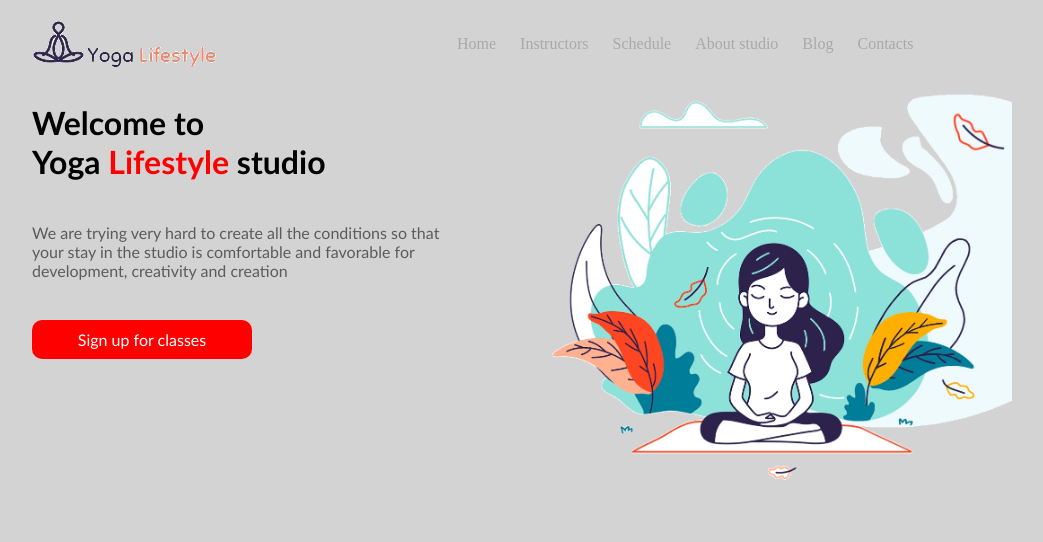
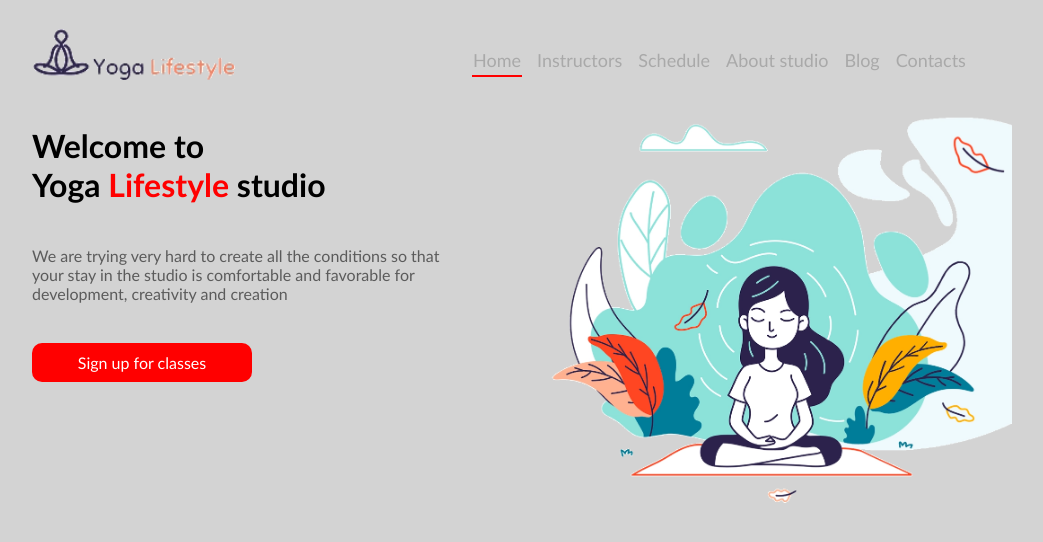
Before and after one commit to SergejsRom/9-yoga, a website: page index.html in a window 1280 px wide. Shown: the whole page, without its empty margins (128-1171 px from the left). Drawn offline with Linux system fonts and the light colour scheme.

Commit message:
margins a:first-child

```diff
--- a/index.html
+++ b/index.html
@@ -9,7 +9,7 @@
 </head>
 <body>
     <header>
-        <img style="margin-left:20px ;" src="./image/logo-yoga.png" alt="logo yoga">
+        <img style="margin-left:20px ; height: 53px; " src="./image/logo-yoga.png" alt="logo yoga">
         <nav>
             <a class="nav" href="#">
                 Home
--- a/yoga.css
+++ b/yoga.css
@@ -5,31 +5,46 @@ body {
 
 header, main
 {
+    display: inline-block;
     width: 1000px;
     background-color: lightgray;
     margin-top: 20px;
     margin-left: calc(50% - 500px);
 }
-main {
-    margin-top: 10px;
-}
 nav {
     width: 550px;
     float: right;
-    padding: 15px;
+    padding: 0px;
     float: right;
 }
 
 a.nav {
+    display: inline-block;
     text-decoration: none;
+    font-size: 18px;
+    line-height: 20px;
     color: darkgray;
-    margin: 10px;
-    padding-top: 20px;
-    padding-bottom: 20px;
+    padding-left: 1px;
+    padding-right: 1px;
+    margin-left: 10px;
+    margin-top: 22px;
+    font-family: 'Gill Sans', 'Gill Sans MT', Calibri, 'Trebuchet MS', sans-serif;
+
 }
 
 a.nav:hover {
-    text-decoration: underline;
+    border-bottom: 2px solid red;
+    padding-bottom: 5px;
+}
+a.nav:first-child {
+    border-bottom: 2px solid red;
+    padding-bottom: 5px;
+}
+
+a.nav:nth-child
+
+main {
+    margin-top: 10px;
 }
 
 h1 {
```
